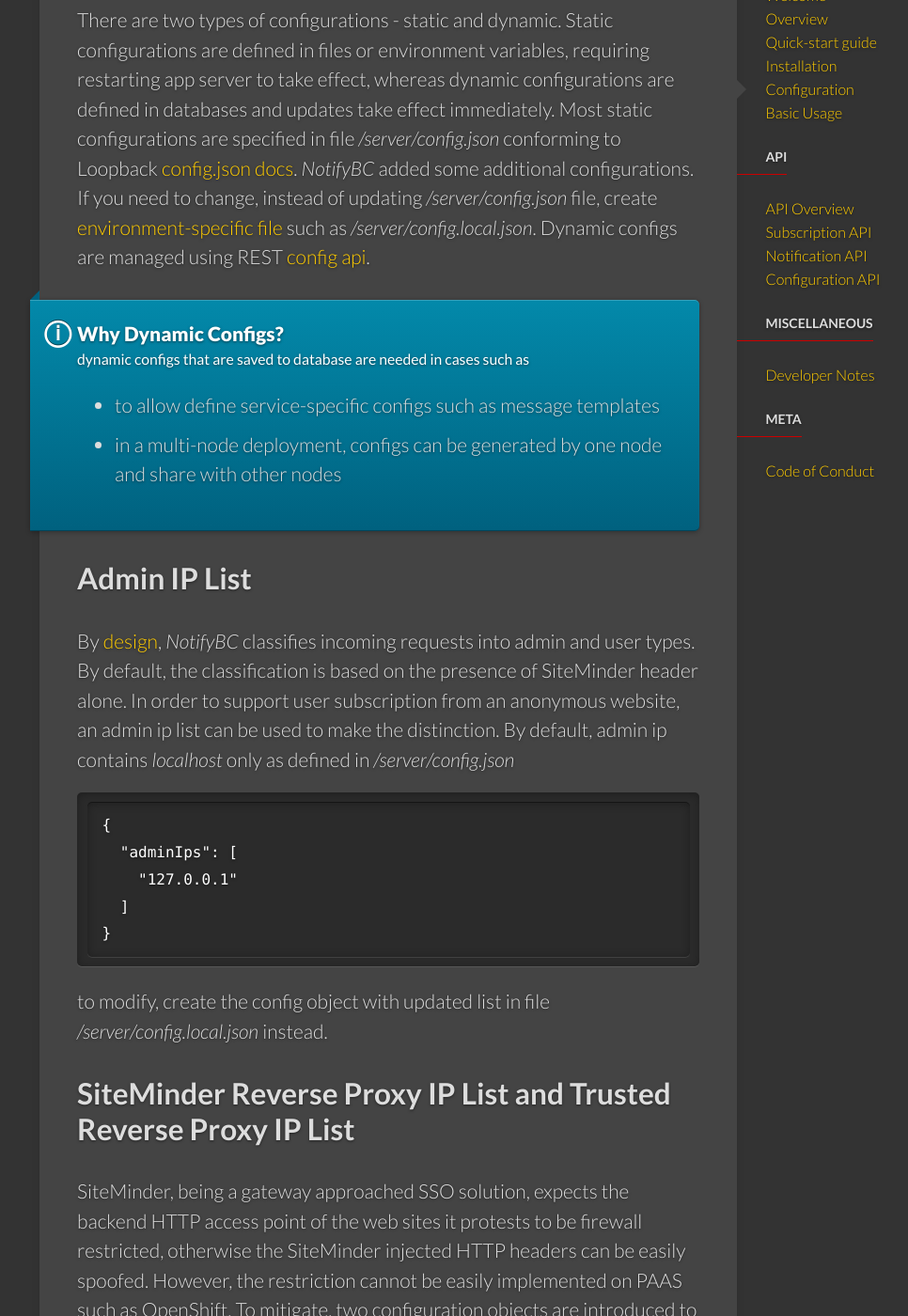
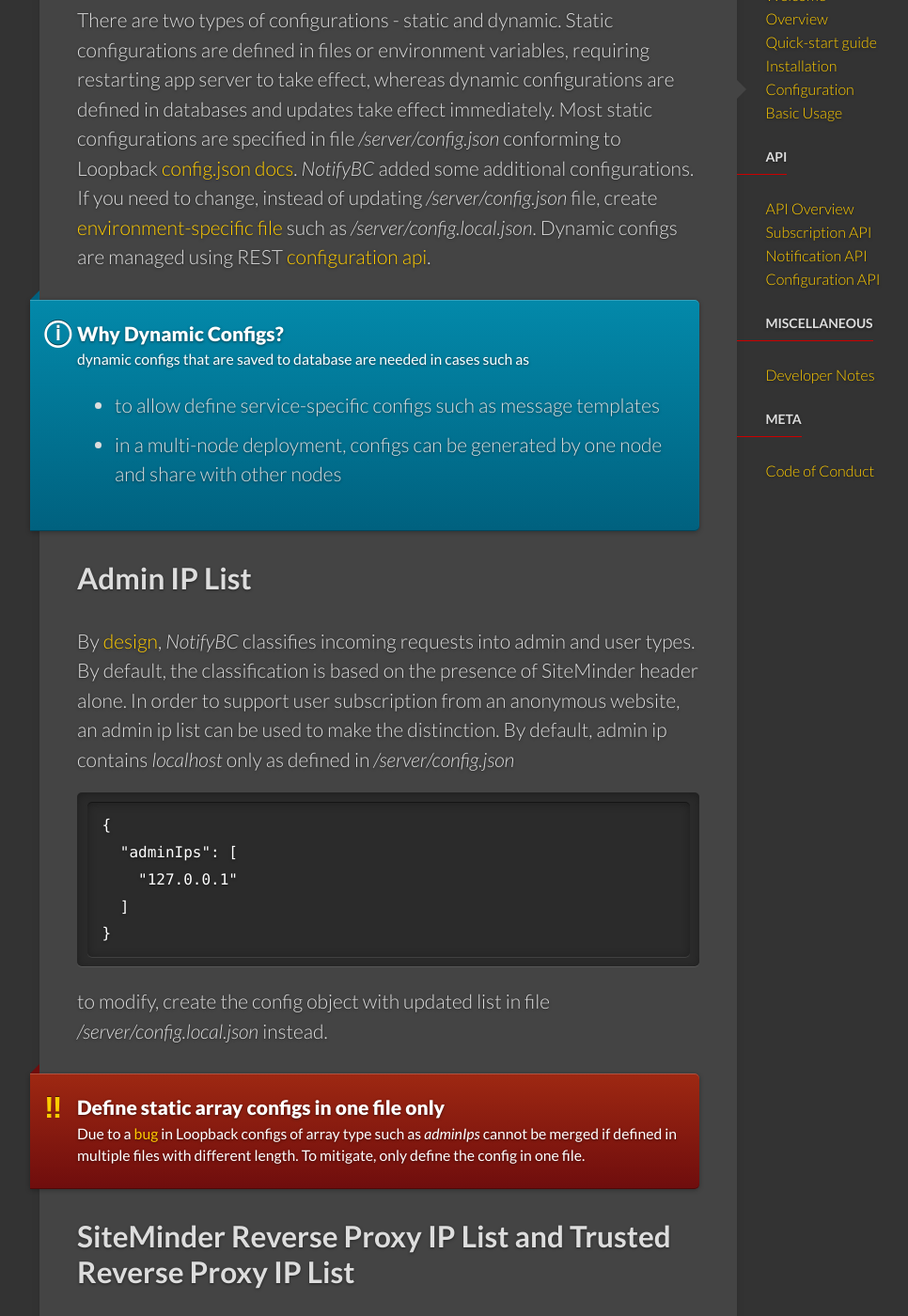
Before and after one commit to bcgov/MyGovBC-notification-server, a Jekyll site: the page built from docs/_docs/configuration.md, in a window 1280 px wide and 1400 px high, scrolled down 260 px. Shown: the whole window at 94% size, without its empty margins (129-1095 px from the left). Built offline with Jekyll 4.4.1, drawn with Linux system fonts in a browser that asks for light colours.

Commit message:
updated readme

````diff
--- a/docs/_docs/configuration.md
+++ b/docs/_docs/configuration.md
@@ -3,7 +3,7 @@
 title: Configuration
 permalink: /docs/configuration/
 ---
-There are two types of configurations - static and dynamic. Static configurations are defined in files or environment variables, requiring restarting app server to take effect, whereas dynamic configurations are defined in databases and updates take effect immediately. Most static configurations are specified in file */server/config.json* conforming to Loopback [config.json docs](https://docs.strongloop.com/display/public/LB/config.json). *NotifyBC* added some additional configurations. If you need to change, instead of updating */server/config.json* file, create [environment-specific file](http://loopback.io/doc/en/lb2/config.json.html#environment-specific-settings) such as */server/config.local.json*. Dynamic configs are managed using REST [config api](../configuration/).
+There are two types of configurations - static and dynamic. Static configurations are defined in files or environment variables, requiring restarting app server to take effect, whereas dynamic configurations are defined in databases and updates take effect immediately. Most static configurations are specified in file */server/config.json* conforming to Loopback [config.json docs](https://docs.strongloop.com/display/public/LB/config.json). *NotifyBC* added some additional configurations. If you need to change, instead of updating */server/config.json* file, create [environment-specific file](http://loopback.io/doc/en/lb2/config.json.html#environment-specific-settings) such as */server/config.local.json*. Dynamic configs are managed using REST [configuration api](../api-config/).
 
 <div class="note info">
   <h5>Why Dynamic Configs?</h5>
@@ -28,6 +28,13 @@
 ```
 to modify, create the config object with updated list in file */server/config.local.json* instead.
 
+
+<div class="note warning">
+  <h5>Define static array configs in one file only</h5>
+  <p>
+  Due to a <a href="https://github.com/strongloop/loopback-boot/issues/172">bug</a> in Loopback configs of array type such as <i>adminIps</i> cannot be merged if defined in multiple files with different length. To mitigate, only define the config in one file.
+  </p>
+</div>
 
 ## SiteMinder Reverse Proxy IP List and Trusted Reverse Proxy IP List
 
````
